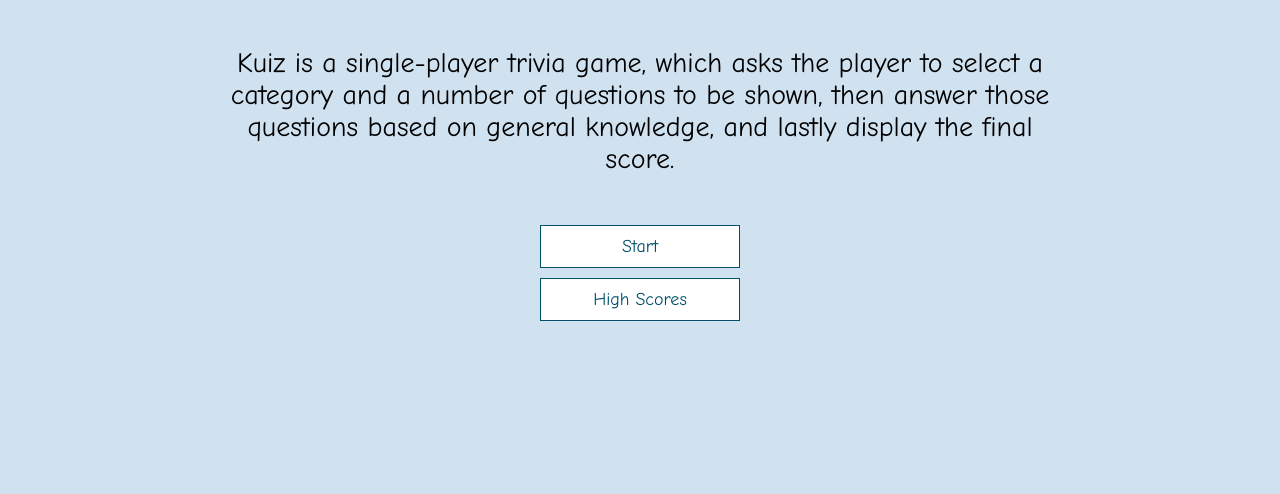
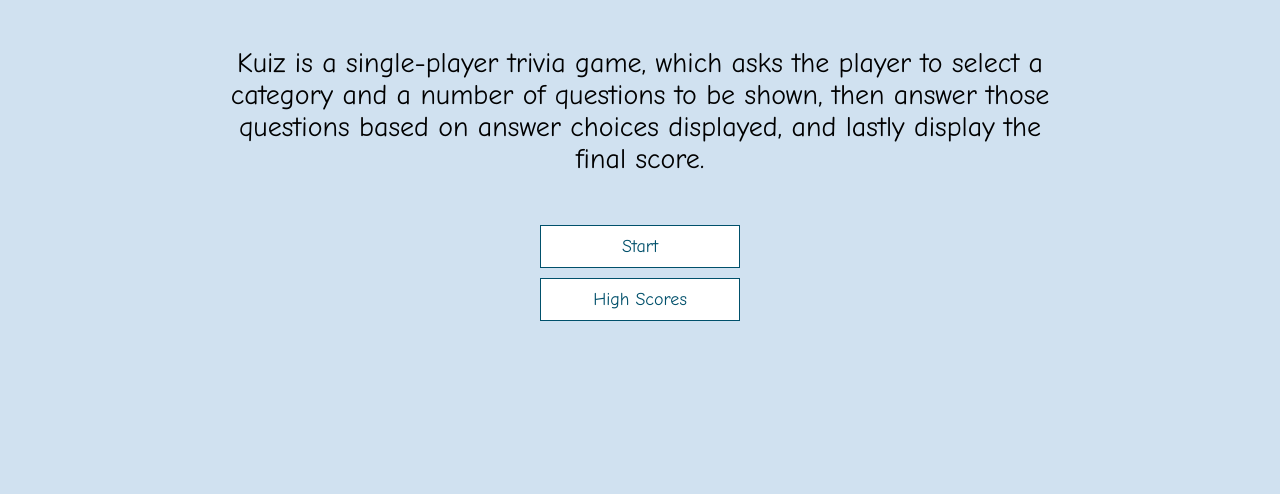
Before and after one commit to elhoussine/Kuiz, a website built with webpack: page index.html in a window 1280 px wide. Shown: the part 240-734 px from the top of the page. Built offline with nearby package versions, Linux system fonts and the light colour scheme.

```diff
--- a/index.html
+++ b/index.html
@@ -18,7 +18,7 @@
 
       <div id="home" class="flex-center flex-column">
         <h1>Kuiz</h1>
-        <h3>Kuiz is a single-player trivia game, which asks the player to select a category and a number of questions to be shown, then answer those questions based on general knowledge, and lastly display the final score.</h3>
+        <h3>Kuiz is a single-player trivia game, which asks the player to select a category and a number of questions to be shown, then answer those questions based on answer choices displayed, and lastly display the final score.</h3>
         <a class="btn start" id="show-quiz" href="#">Start</a>
         <a class="btn" id="show-highscores" href="#">High Scores</a>
       </div>
```
Also changed, not shown: README.md.
